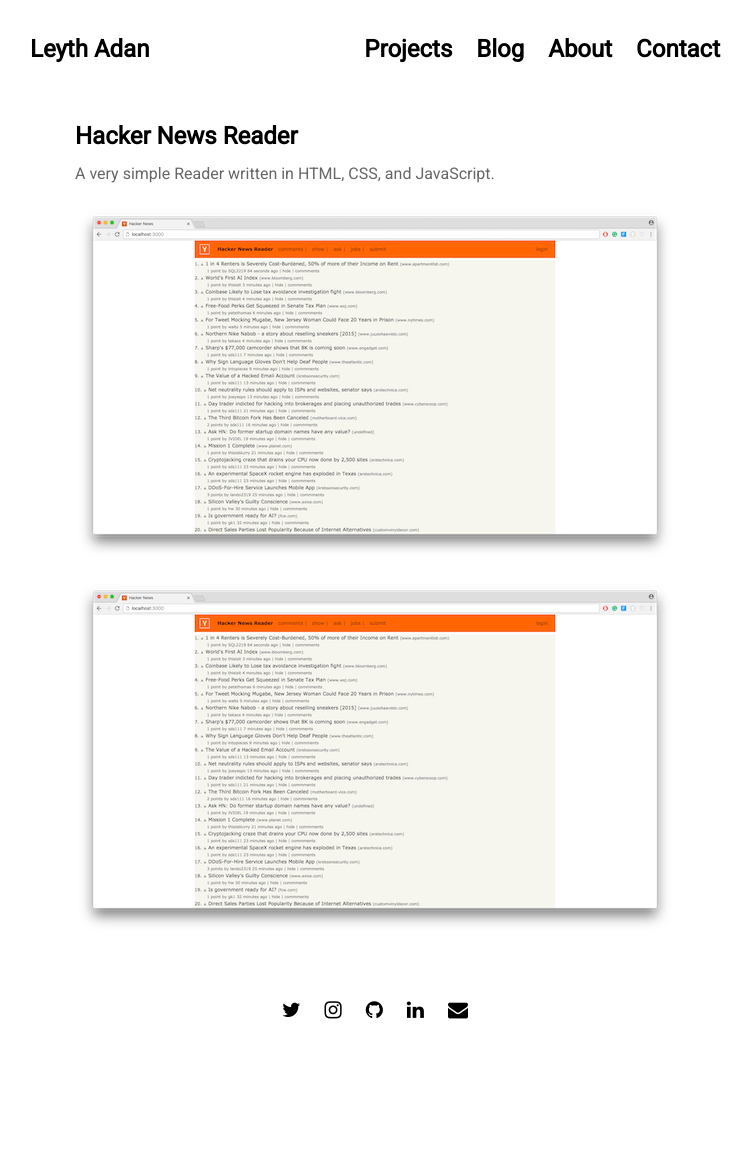
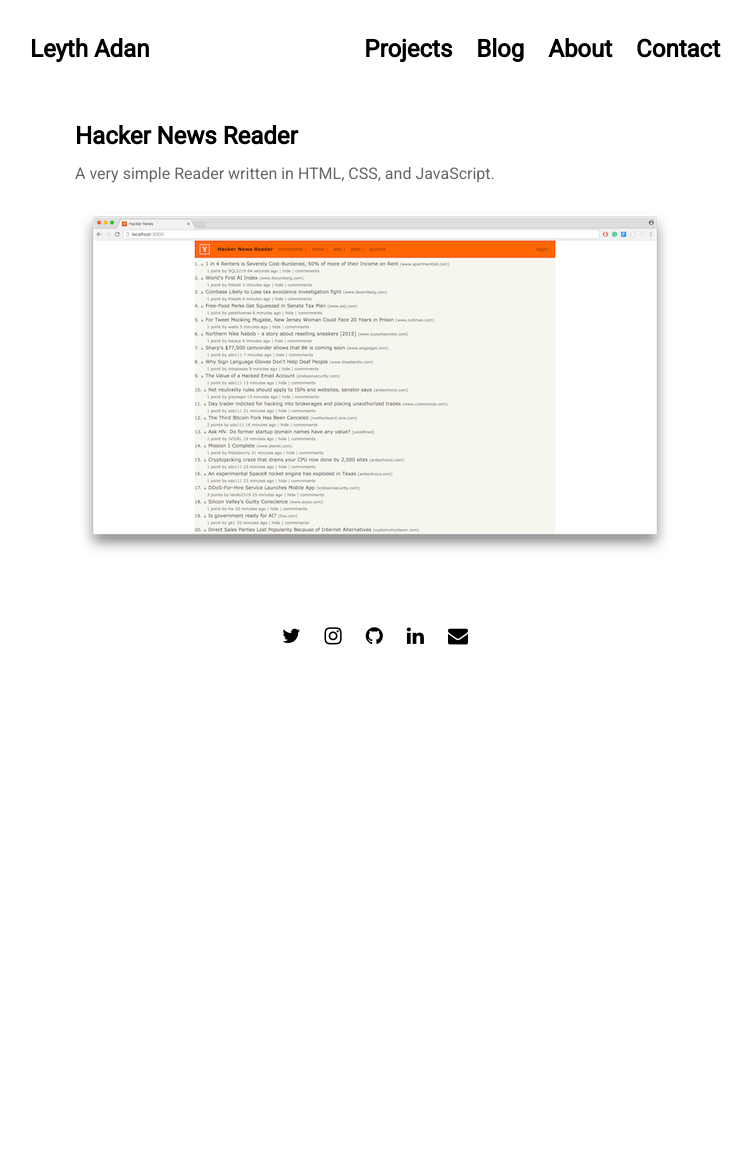
Before and after one commit to wehelie/leyth, a Jekyll site: the page built from projects/proj-1.md, in a window 1280 px wide. Shown: the whole page, without its empty margins (265-1017 px from the left). Built offline with Jekyll 4.4.1, drawn with Linux system fonts in a browser that asks for light colours; nearby versions of some CDN libraries; after the commit the page ends 900 px from its top, so only the background shows below that.

Commit message:
Update proj-1.md

```diff
--- a/projects/proj-1.md
+++ b/projects/proj-1.md
@@ -4,6 +4,4 @@ title: 'Hacker News Reader'
 ---
 A very simple Reader written in HTML, CSS, and JavaScript.
 
-{% include image.html url="http://www.gratisography.com" image="projects/proj-1/thumb.png" %}
-
-{% include image.html url="http://www.gratisography.com" image="projects/proj-1/thumb.png" %}
+{% include image.html url="https://wehelie.github.io/hn/" image="projects/proj-1/thumb.png" %}
```
